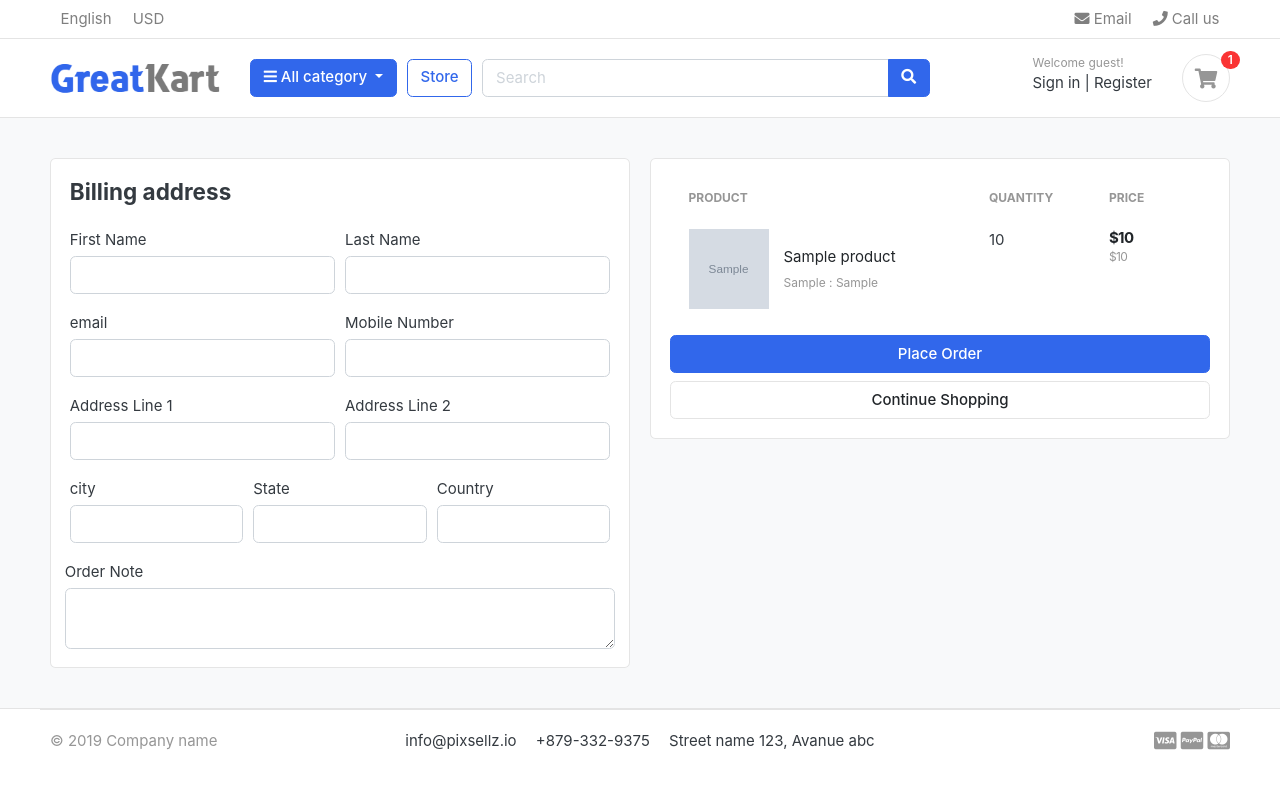
After one commit to www-pasindumaleesa-com/greatecart-django, a Django app: template templates/store/checkout.html in a window 1280 px wide. The commit adds this page. Run offline with Django 3.2, Linux system fonts and the light colour scheme; the template is opened without the code that fills it: most values are stand-ins (such as "Sample title", 1, 10 or a date in 2020); grey boxes marked "Sample" are stand-in pictures; some libraries are stand-ins or nearby versions; some web fonts are replaced.

Commit message:
handled cart and chekout page for the logged users

```diff
--- a/carts/models.py
+++ b/carts/models.py
@@ -1,6 +1,8 @@
+from argparse import Action
 from operator import mod
 from django.db import models
 from store.models import Product, Variation
+from accounts.models import Account
 
 class Cart(models.Model):
     cart_id = models.CharField(max_length=250, blank=True)
@@ -10,9 +12,10 @@ class Cart(models.Model):
         return self.cart_id
 
 class CartItem(models.Model):
+    user = models.ForeignKey(Account, on_delete=models.CASCADE, null=True)
     product = models.ForeignKey(Product, on_delete=models.CASCADE)
     variations = models.ManyToManyField(Variation, blank=True)
-    cart = models.ForeignKey(Cart, on_delete=models.CASCADE)
+    cart = models.ForeignKey(Cart, on_delete=models.CASCADE, null=True)
     quantity = models.IntegerField()
     is_active = models.BooleanField(default=True)
 
--- a/carts/urls.py
+++ b/carts/urls.py
@@ -6,4 +6,5 @@ urlpatterns =[
     path('add_cart/<int:product_id>/', views.add_cart, name='add_cart'),
     path('remove_cart/<int:product_id>/<int:cart_item_id>/', views.remove_cart, name='remove_cart'),
     path('remove_cart_item/<int:product_id>/<int:cart_item_id>/', views.remove_cart_item, name='remove_cart_item'),
+    path('checkout/', views.checkout, name='checkout'),
 ]
--- a/templates/store/cart.html
+++ b/templates/store/cart.html
@@ -106,7 +106,7 @@
             <p class="text-center mb-3">
                 <img src="{% static './images/misc/payments.png'%}" height="26">
             </p>
-            <a href="./place-order.html" class="btn btn-primary btn-block"> Checkout </a>
+            <a href="{% url 'checkout' %}" class="btn btn-primary btn-block"> Checkout </a>
             <a href="{% url 'store' %}" class="btn btn-light btn-block">Continue Shopping</a>
         </div> <!-- card-body.// -->
         </div> <!-- card.// -->
--- /dev/null
+++ b/templates/store/checkout.html
@@ -0,0 +1,144 @@
+{% extends 'base.html' %}
+{% load static %}
+{% block content %}
+
+
+</header> <!-- section-header.// -->
+
+<section class="section-content padding-y bg">
+<div class="container">
+
+
+
+<!-- ============================ COMPONENT 1 ================================= -->
+
+<div class="row">
+    <aside class="col-lg-6">
+<div class="card">
+<div class="card-body">
+    <h4 class="card-title mb-4">Billing address</h4>
+    <form action="" method="POST">
+        {% csrf_token %}
+        <div class="form-row">
+            <div class="col form-group">
+                <label for="">First Name</label>
+                <input type="text" name="first_name" class="form-control" required>
+            </div>
+            <div class="col form-group">
+                <label for="">Last Name</label>
+                <input type="text" name="last_name" class="form-control" required>
+            </div>
+        </div>
+        <div class="form-row">
+            <div class="col form-group">
+                <label for="">email</label>
+                <input type="email" name="email" class="form-control" required>
+            </div>
+            <div class="col form-group">
+                <label for="">Mobile Number</label>
+                <input type="text" name="phone" class="form-control" required>
+            </div>
+        </div>
+        <div class="form-row">
+            <div class="col form-group">
+                <label for="">Address Line 1</label>
+                <input type="text" name="address_line_1" class="form-control" required>
+            </div>
+            <div class="col form-group">
+                <label for="">Address Line 2</label>
+                <input type="text" name="address_line_2" class="form-control" >
+            </div>
+        </div>
+        <div class="form-row">
+            <div class="col form-group">
+                <label for="">city</label>
+                <input type="text" name="city" class="form-control" required>
+            </div>
+            <div class="col form-group">
+                <label for="">State</label>
+                <input type="text" name="state" class="form-control" required>
+            </div>
+
+
+            <div class="col form-group">
+                <label for="">Country</label>
+                <input type="text" name="country" class="form-control" required>
+            </div>
+            </div>
+            <div>
+            <div class="form-row">
+                <label for="">Order Note</label>
+                <textarea name="order_note" class="form-control" rows="2"></textarea>
+            </div>
+        </div>
+
+</div>
+</div>
+<!-- card.// -->
+
+    </aside> <!-- col.// -->
+
+    <aside class="col-lg-6">
+
+        <div class="card">
+        <div class="card-body">
+            <table class="table table-borderless table-shopping-cart">
+                <thead class="text-muted">
+                <tr class="small text-uppercase">
+                  <th scope="col">Product</th>
+                  <th scope="col" width="120">Quantity</th>
+                  <th scope="col" width="120">Price</th>
+
+                </tr>
+                </thead>
+                <tbody>
+
+                {% for cart_item in cart_items %}
+                <tr>
+                    <td>
+                        <figure class="itemside align-items-center">
+                            <div class="aside"><img src="{{ cart_item.product.images.url }}" class="img-sm"></div>
+                            <figcaption class="info">
+                                <a href="{{cart_item.product.get_url }}" class="title text-dark">{{ cart_item.product.product_name }}</a>
+                                <p class="text-muted small">
+                                    {% if cart_item.variations.all %}
+                                        {% for item in cart_item.variations.all %}
+                                            {{ item.variation_category | capfirst}} : {{ item.variation_value | capfirst }} <br>
+                                        {% endfor %}
+                                    {% endif %}
+                                </p>
+                            </figcaption>
+                        </figure>
+                    </td>
+                    <td>
+                        <!-- col.// -->
+                <label for="">{{cart_item.quantity}}</label>
+                        <!-- col.// -->
+                    </td>
+                    <td>
+                        <div class="price-wrap">
+                            <var class="price">${{ cart_item.sub_total }}</var>
+                            <small class="text-muted"> ${{ cart_item.product.price }} </small>
+                        </div> <!-- price-wrap .// -->
+                    </td>
+
+                </tr>
+                {% endfor %}
+
+                </tbody>
+                </table>
+            <button type="submit" name="submit" class="btn btn-primary btn-block">Place Order</button>
+            <a href="{% url 'store' %}" class="btn btn-light btn-block">Continue Shopping</a>
+        </form>
+        </div> <!-- card-body.// -->
+        </div> <!-- card.// -->
+
+</aside> <!-- col.// -->
+
+</div> <!-- row.// -->
+<!-- ============================ COMPONENT 1 END .// ================================= -->
+
+</div> <!-- container .//  -->
+</section>
+<!--section end top-->
+{% endblock %}
```
Also changed, not shown: accounts/views.py (+60 -1 lines), carts/context_processors.py (+7 -1 lines), carts/views.py (+171 -72 lines), carts/migrations/0003_auto_20231030_1001.py (added), db.sqlite3, 1 other file.
